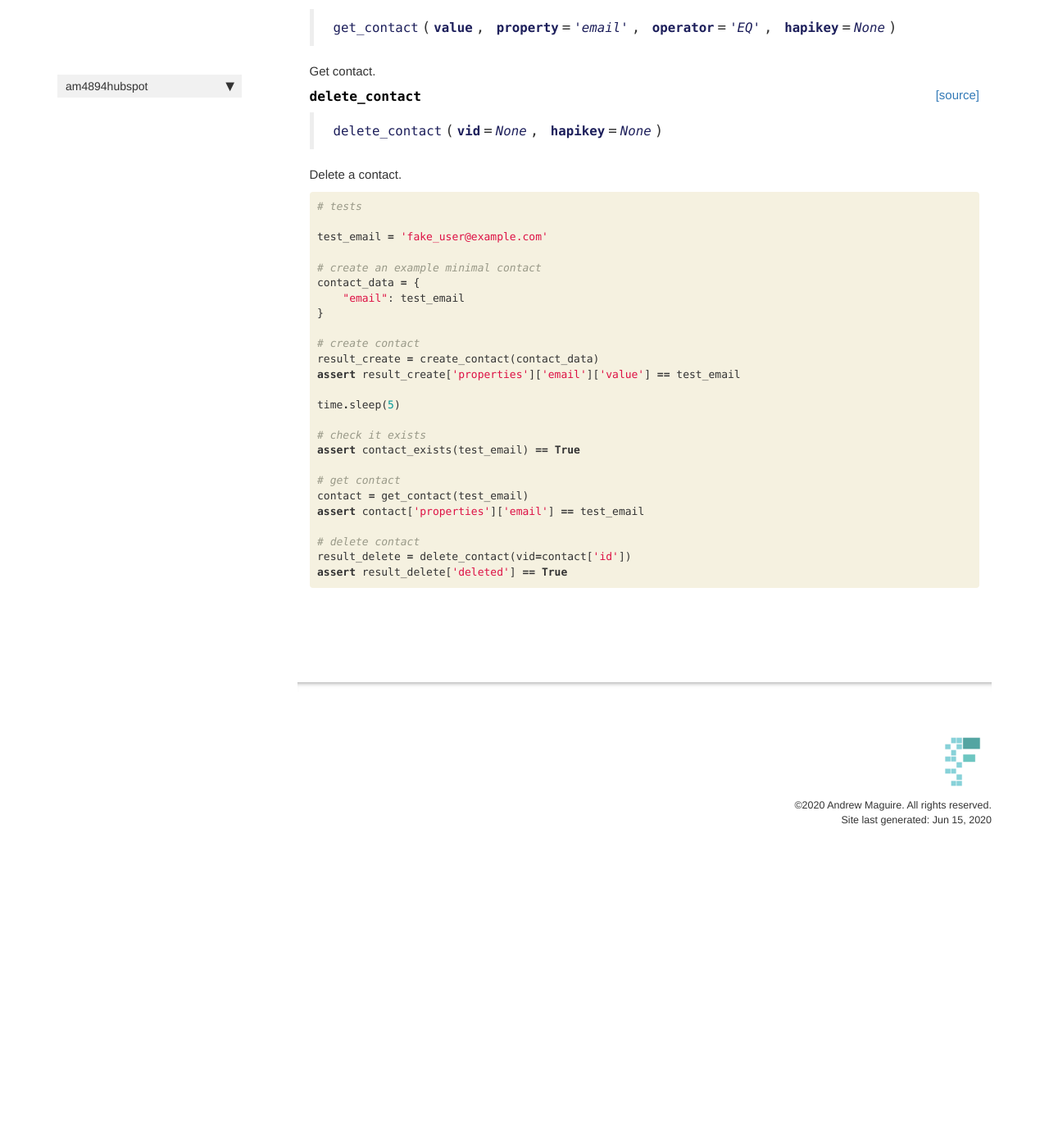
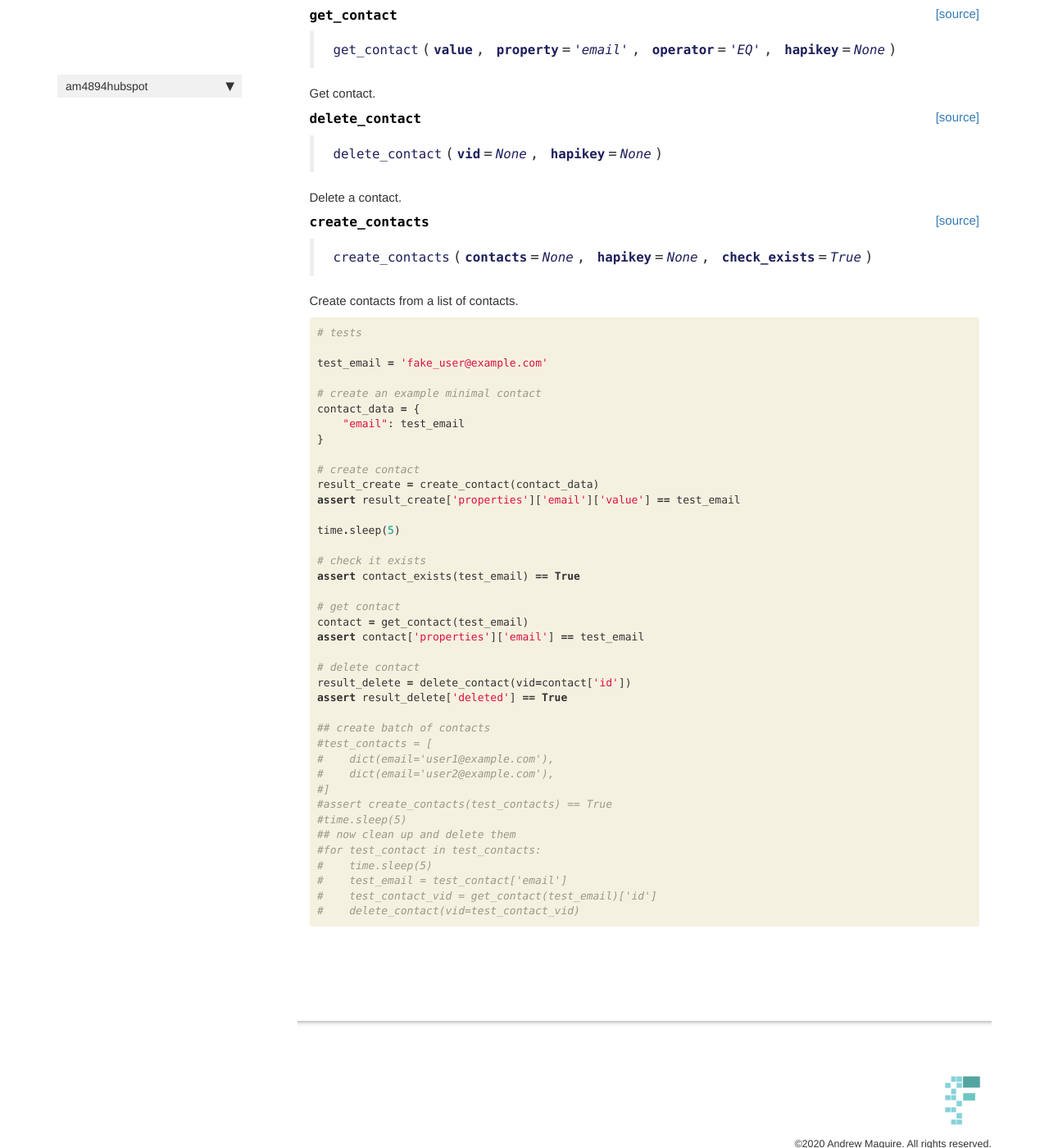
Before and after one commit to andrewm4894/am4894hubspot, a Jekyll site: the page built from docs/contacts.html, in a window 1280 px wide and 1400 px high, scrolled down 712 px. Shown: the whole window at 82% size. Built offline with Jekyll 4.4.1, drawn with Linux system fonts in a browser that asks for light colours; nearby versions of some CDN libraries; comment, search, counter and statistics services are not loaded; before the commit the page ends 1772 px from its top, so only the background shows below that.

Commit message:
adding batch create

```diff
--- a/am4894hubspot/__init__.py
+++ b/am4894hubspot/__init__.py
@@ -1 +1 @@
-__version__ = "0.0.2"
+__version__ = "0.0.3"
--- a/am4894hubspot/_nbdev.py
+++ b/am4894hubspot/_nbdev.py
@@ -6,7 +6,8 @@ index = {"hubspot_search": "00_search.ipynb",
          "create_contact": "01_contacts.ipynb",
          "contact_exists": "01_contacts.ipynb",
          "get_contact": "01_contacts.ipynb",
-         "delete_contact": "01_contacts.ipynb"}
+         "delete_contact": "01_contacts.ipynb",
+         "create_contacts": "01_contacts.ipynb"}
 
 modules = ["search.py",
            "contacts.py"]
--- a/docs/contacts.html
+++ b/docs/contacts.html
@@ -95,7 +95,7 @@ description: "API details."
 
 
 <div class="output_markdown rendered_html output_subarea ">
-<h4 id="contact_exists" class="doc_header"><code>contact_exists</code><a href="https://github.com/andrewm4894/am4894hubspot/tree/master/am4894hubspot/contacts.py#L38" class="source_link" style="float:right">[source]</a></h4><blockquote><p><code>contact_exists</code>(<strong><code>value</code></strong>, <strong><code>property</code></strong>=<em><code>'email'</code></em>, <strong><code>operator</code></strong>=<em><code>'EQ'</code></em>, <strong><code>hapikey</code></strong>=<em><code>None</code></em>)</p>
+<h4 id="contact_exists" class="doc_header"><code>contact_exists</code><a href="https://github.com/andrewm4894/am4894hubspot/tree/master/am4894hubspot/contacts.py#L41" class="source_link" style="float:right">[source]</a></h4><blockquote><p><code>contact_exists</code>(<strong><code>value</code></strong>, <strong><code>property</code></strong>=<em><code>'email'</code></em>, <strong><code>operator</code></strong>=<em><code>'EQ'</code></em>, <strong><code>hapikey</code></strong>=<em><code>None</code></em>)</p>
 </blockquote>
 <p>Check if a contact exists.</p>
 
@@ -127,7 +127,7 @@ description: "API details."
 
 
 <div class="output_markdown rendered_html output_subarea ">
-<h4 id="get_contact" class="doc_header"><code>get_contact</code><a href="https://github.com/andrewm4894/am4894hubspot/tree/master/am4894hubspot/contacts.py#L51" class="source_link" style="float:right">[source]</a></h4><blockquote><p><code>get_contact</code>(<strong><code>value</code></strong>, <strong><code>property</code></strong>=<em><code>'email'</code></em>, <strong><code>operator</code></strong>=<em><code>'EQ'</code></em>, <strong><code>hapikey</code></strong>=<em><code>None</code></em>)</p>
+<h4 id="get_contact" class="doc_header"><code>get_contact</code><a href="https://github.com/andrewm4894/am4894hubspot/tree/master/am4894hubspot/contacts.py#L54" class="source_link" style="float:right">[source]</a></h4><blockquote><p><code>get_contact</code>(<strong><code>value</code></strong>, <strong><code>property</code></strong>=<em><code>'email'</code></em>, <strong><code>operator</code></strong>=<em><code>'EQ'</code></em>, <strong><code>hapikey</code></strong>=<em><code>None</code></em>)</p>
 </blockquote>
 <p>Get contact.</p>
 
@@ -159,9 +159,41 @@ description: "API details."
 
 
 <div class="output_markdown rendered_html output_subarea ">
-<h4 id="delete_contact" class="doc_header"><code>delete_contact</code><a href="https://github.com/andrewm4894/am4894hubspot/tree/master/am4894hubspot/contacts.py#L67" class="source_link" style="float:right">[source]</a></h4><blockquote><p><code>delete_contact</code>(<strong><code>vid</code></strong>=<em><code>None</code></em>, <strong><code>hapikey</code></strong>=<em><code>None</code></em>)</p>
+<h4 id="delete_contact" class="doc_header"><code>delete_contact</code><a href="https://github.com/andrewm4894/am4894hubspot/tree/master/am4894hubspot/contacts.py#L70" class="source_link" style="float:right">[source]</a></h4><blockquote><p><code>delete_contact</code>(<strong><code>vid</code></strong>=<em><code>None</code></em>, <strong><code>hapikey</code></strong>=<em><code>None</code></em>)</p>
 </blockquote>
 <p>Delete a contact.</p>
+
+</div>
+
+</div>
+
+</div>
+</div>
+
+</div>
+    {% endraw %}
+
+    {% raw %}
+
+<div class="cell border-box-sizing code_cell rendered">
+
+</div>
+    {% endraw %}
+
+    {% raw %}
+
+<div class="cell border-box-sizing code_cell rendered">
+
+<div class="output_wrapper">
+<div class="output">
+
+<div class="output_area">
+
+
+<div class="output_markdown rendered_html output_subarea ">
+<h4 id="create_contacts" class="doc_header"><code>create_contacts</code><a href="https://github.com/andrewm4894/am4894hubspot/tree/master/am4894hubspot/contacts.py#L87" class="source_link" style="float:right">[source]</a></h4><blockquote><p><code>create_contacts</code>(<strong><code>contacts</code></strong>=<em><code>None</code></em>, <strong><code>hapikey</code></strong>=<em><code>None</code></em>, <strong><code>check_exists</code></strong>=<em><code>True</code></em>)</p>
+</blockquote>
+<p>Create contacts from a list of contacts.</p>
 
 </div>
 
@@ -205,6 +237,20 @@ description: "API details."
 <span class="c1"># delete contact</span>
 <span class="n">result_delete</span> <span class="o">=</span> <span class="n">delete_contact</span><span class="p">(</span><span class="n">vid</span><span class="o">=</span><span class="n">contact</span><span class="p">[</span><span class="s1">&#39;id&#39;</span><span class="p">])</span>
 <span class="k">assert</span> <span class="n">result_delete</span><span class="p">[</span><span class="s1">&#39;deleted&#39;</span><span class="p">]</span> <span class="o">==</span> <span class="kc">True</span>
+
+<span class="c1">## create batch of contacts</span>
+<span class="c1">#test_contacts = [</span>
+<span class="c1">#    dict(email=&#39;user1@example.com&#39;),</span>
+<span class="c1">#    dict(email=&#39;user2@example.com&#39;),</span>
+<span class="c1">#]</span>
+<span class="c1">#assert create_contacts(test_contacts) == True</span>
+<span class="c1">#time.sleep(5)</span>
+<span class="c1">## now clean up and delete them</span>
+<span class="c1">#for test_contact in test_contacts:</span>
+<span class="c1">#    time.sleep(5)</span>
+<span class="c1">#    test_email = test_contact[&#39;email&#39;]</span>
+<span class="c1">#    test_contact_vid = get_contact(test_email)[&#39;id&#39;]</span>
+<span class="c1">#    delete_contact(vid=test_contact_vid)</span>
 </pre></div>
 
     </div>
```
Also changed, not shown: am4894hubspot/contacts.py (+45 -9 lines), 2 other files.
